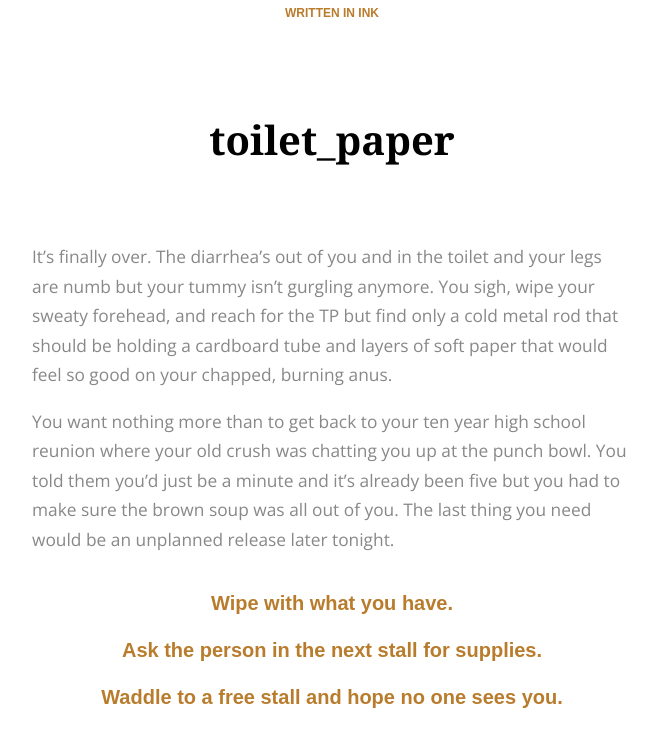
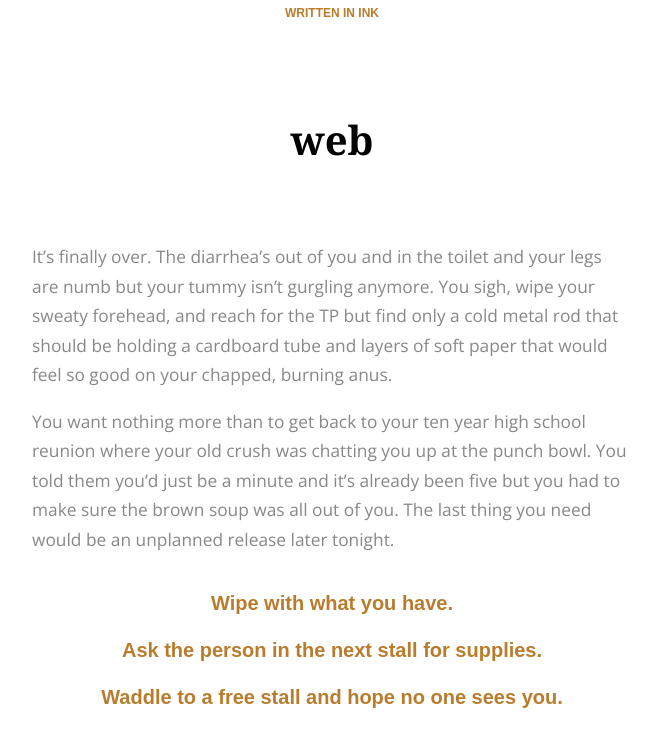
Before and after one commit to inspectordanno/toilet_paper, a plain HTML site: page web/index.html in a window 1280 px wide. Shown: the whole page, without its empty margins (308-965 px from the left). Drawn offline with nearby package versions, Linux system fonts and the light colour scheme; a web font is replaced by a local one.

Commit message:
generated web directory

```diff
--- a/toilet_paper/index.html
+++ b/web/index.html
@@ -3,7 +3,7 @@
 <head>
     <meta charset="utf-8">
 
-    <title>toilet_paper</title>
+    <title>web</title>
 
     <meta name="viewport" content="width=device-width, initial-scale=1.0">
 
@@ -17,7 +17,7 @@
         <h3 class="written-in-ink"><a href="https://www.inklestudios.com/ink">WRITTEN IN INK</a></h3>
         <div id="story" class="container">
             <div class="header">
-                <h1>toilet_paper</h1>
+                <h1>web</h1>
                 <h2 class="byline"></h2>
             </div>
         </div>
```
Also changed, not shown: web/ink.js (renamed from toilet_paper/ink.js), web/main.js (renamed from toilet_paper/main.js), web/style.css (renamed from toilet_paper/style.css), web/toilet_paper.js (renamed from toilet_paper/toilet_paper.js), 1 other file.
